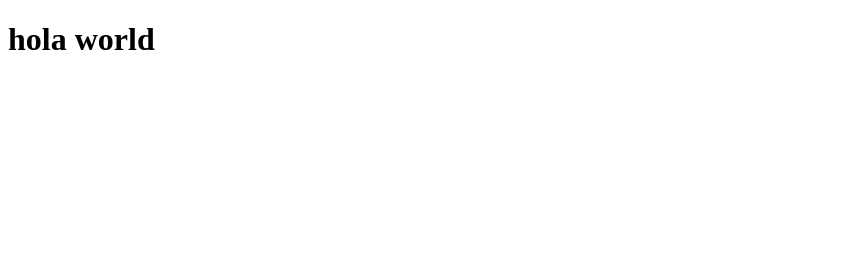
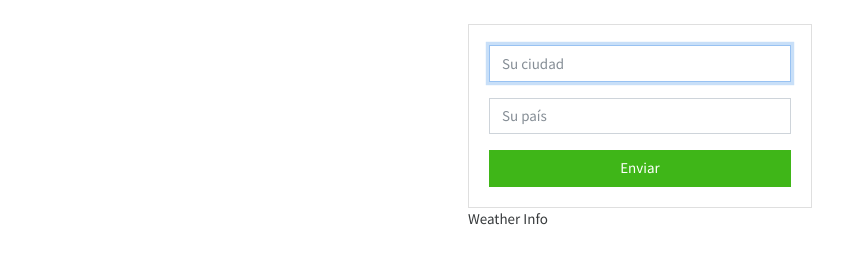
Before and after one commit to octaviopezoa/ClimaConReact, a React app: page / in a window 1280 px wide. Shown: the whole page, without its empty margins (0-866 px from the left). Built offline with nearby package versions, Linux system fonts and the light colour scheme.

Commit message:
formulario con bootstrap agregado

```diff
--- a/src/app/App.js
+++ b/src/app/App.js
@@ -0,0 +1,22 @@
+import React, { Component } from 'react';
+
+import WeatherInfo from './components/WeatherInfo'
+
+import Weatherform from './components/WeatherForm';
+
+class App extends Component {
+    render () {
+        return (
+            <div className="container p-4">
+                <div className="row">
+                    <div className="col-md-4 mx-auto">
+                        <Weatherform/>
+                        <WeatherInfo/>
+                    </div>
+                </div>
+            </div>
+        )
+    }
+}
+
+export default App;
--- a/src/app/components/WeatherForm.js
+++ b/src/app/components/WeatherForm.js
@@ -0,0 +1,17 @@
+import React from 'react';
+
+const WeatherForm = props => (
+    <div className="card card-body">
+        <form action="">
+            <div className="form-group">
+                <input type="text" name="city" placeholder="Su ciudad" className="form-control" autoFocus/>
+            </div>
+            <div className="form-group">
+                <input type="text" name="country" placeholder="Su país" className="form-control"/>
+            </div>
+            <button className="btn btn-success btn-block">Enviar</button>
+        </form>
+    </div>
+);
+
+export default WeatherForm;
--- a/src/app/components/WeatherInfo.js
+++ b/src/app/components/WeatherInfo.js
@@ -0,0 +1,11 @@
+import React from 'react';
+
+const WeatherInfo = props => {
+    return (
+        <div>
+            Weather Info
+        </div>
+    )
+}
+
+export default WeatherInfo;
--- a/src/app/index.js
+++ b/src/app/index.js
@@ -1,7 +1,7 @@
 import React from 'react';
 import {render} from 'react-dom';
 
-
+import App from './App';
 import './index.css';
 
-render(<h1>hola world</h1>, document.getElementById('app'));
+render(<App/>, document.getElementById('app'));
--- a/src/index.html
+++ b/src/index.html
@@ -5,8 +5,18 @@
     <meta name="viewport" content="width=device-width, initial-scale=1.0">
     <meta http-equiv="X-UA-Compatible" content="ie=edge">
     <title>Hola mundo</title>
+    <link rel="stylesheet" href="https://bootswatch.com/4/cosmo/bootstrap.min.css">
+
 </head>
 <body>
-    <div id="app"></div>
+    <div id="app">
+        <div className="container p-4">
+            <div className="row">
+                <div className="col-md-6">
+
+                </div>
+            </div>
+        </div>
+    </div>
 </body>
 </html>
```
Also changed, not shown: 1 other file.
